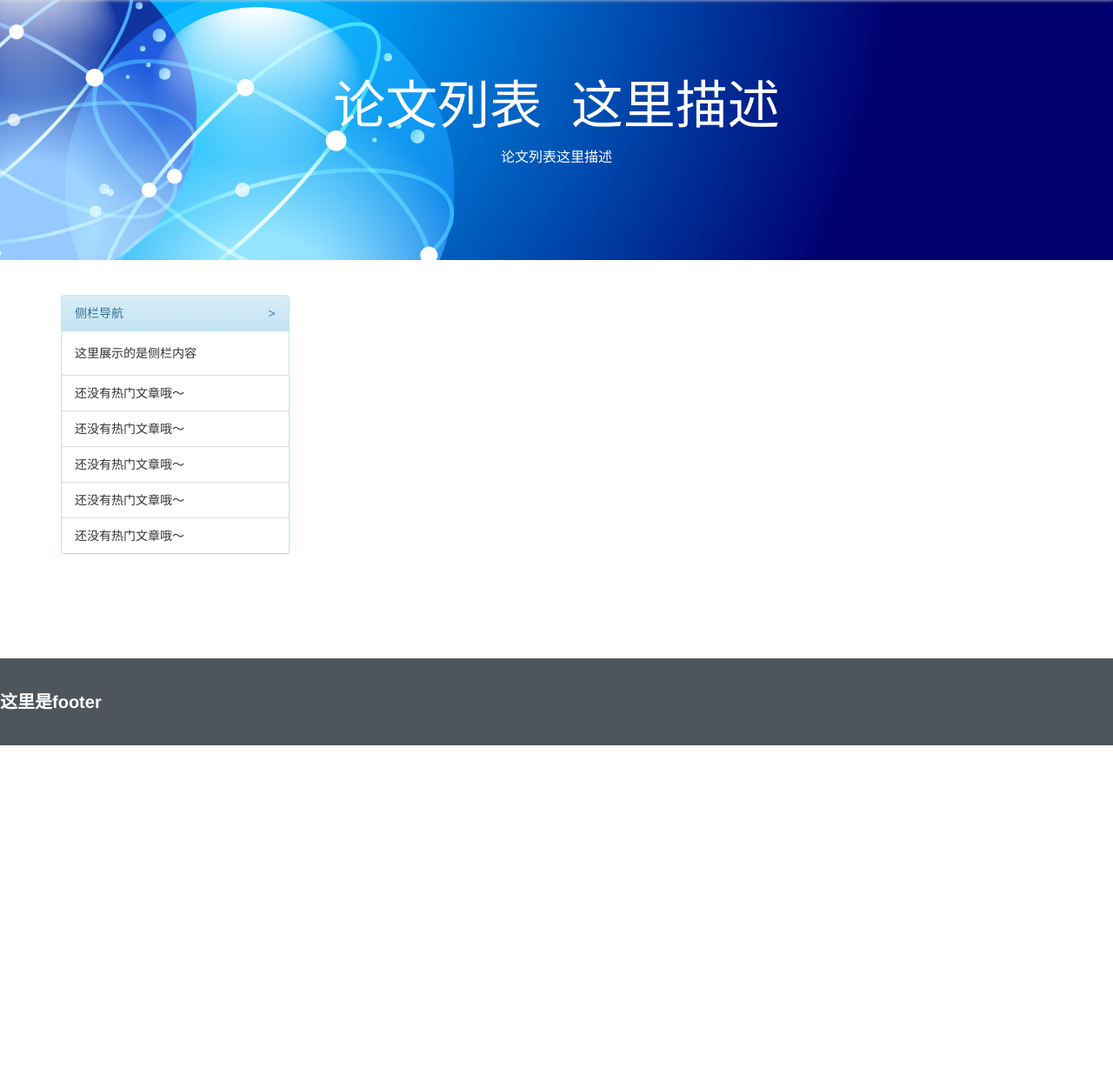
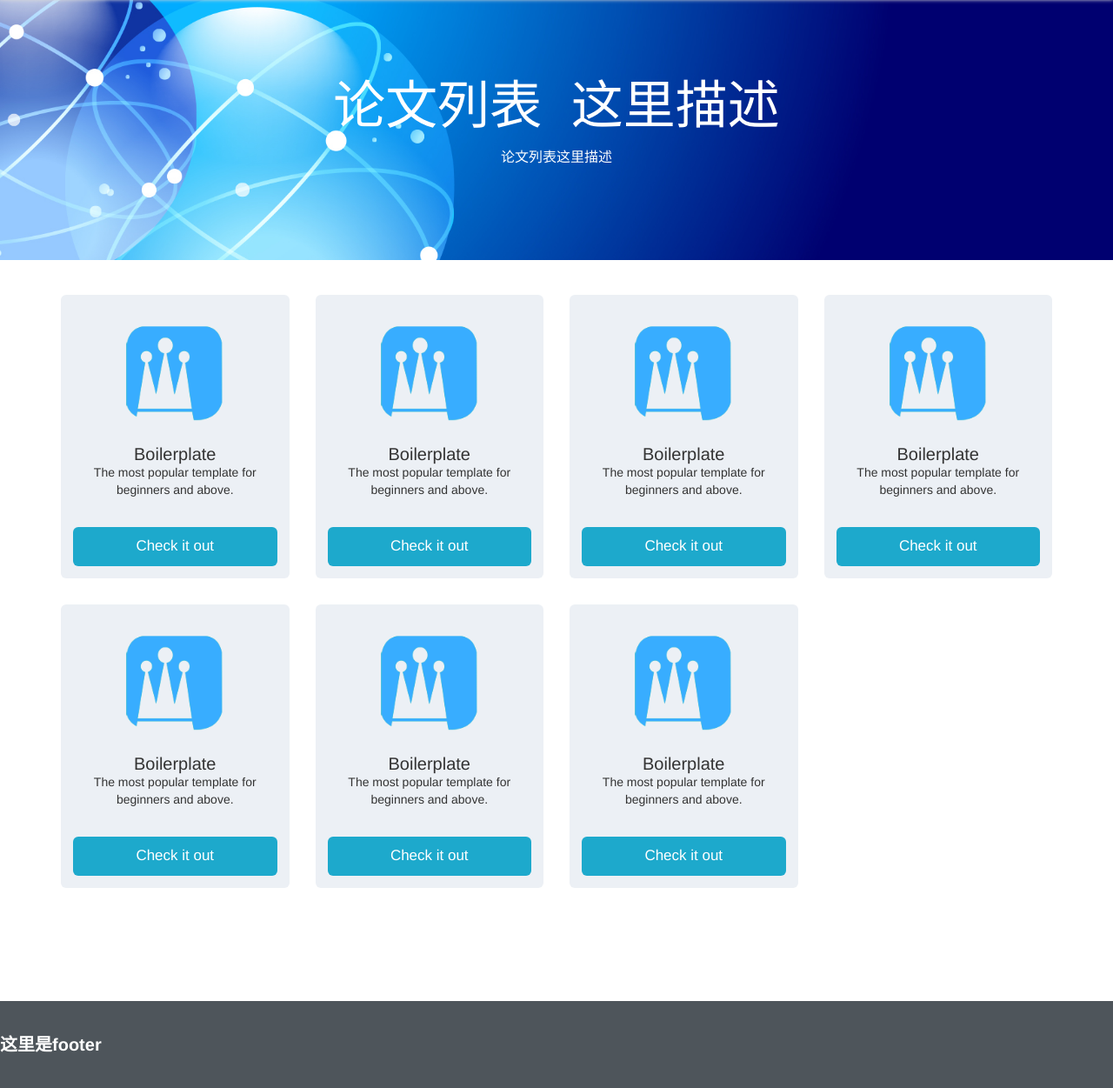
Before and after one commit to lingshanjun/datamole, a Django app: page /science/paper/ in a window 1280 px wide. Shown: the part 81-1332 px from the top of the page at 87% size. Before the commit the page ends 938 px from the top, so only its background shows below. Run offline with Django 3.2, Linux system fonts and the light colour scheme; data that the repository does not hold is empty; some libraries are stand-ins or nearby versions.

Commit message:
paper list box static

```diff
--- a/datamole/statics/science/css/paper.css
+++ b/datamole/statics/science/css/paper.css
@@ -41,3 +41,71 @@
 .lcontainer{
     margin-top: 40px;
 }
+
+/*list content*/
+.box {
+    background-color: #ecf0f5;
+    border-radius: 6px;
+    padding: 14px;
+    position: relative;
+    text-align: center;
+    margin-bottom: 30px;
+}
+
+.box img {
+    height: 100px;
+    margin: 31px 0 27px;
+    vertical-align: bottom;
+}
+
+.box .big-illustration {
+    height: 111px;
+    margin-top: 20px;
+    width: 112px;
+}
+
+.box h3 {
+    font-size: 20px;
+    margin: 0;
+}
+
+.box p {
+    margin-bottom: 33px;
+}
+
+.box.box-hot:before {
+    background: url("../img/ribbon.png") 0 0 no-repeat;
+    background-size: 82px 82px;
+    content: "";
+    height: 82px;
+    position: absolute;
+    right: -4px;
+    top: -4px;
+    width: 82px;
+}
+
+.box a {
+    display: block;
+    -webkit-box-sizing: border-box;
+    -moz-box-sizing: border-box;
+    box-sizing: border-box;
+    font-size: 16.996px;
+    line-height: 20px;
+    padding: 12px 18px 13px;
+    background: #1da9cc;
+    border: none;
+    color: #ffffff;
+    text-decoration: none;
+    text-shadow: none;
+    -webkit-border-radius: 6px;
+    -moz-border-radius: 6px;
+    border-radius: 6px;
+    -webkit-box-shadow: none;
+    -moz-box-shadow: none;
+    box-shadow: none;
+    -webkit-backface-visibility: hidden;
+    width: 100%;
+}
+
+.box a:hover {
+    background: #1fb7d8;
--- a/science/templates/paper_list.html
+++ b/science/templates/paper_list.html
@@ -13,41 +13,60 @@
 	<div class="container-fluid- container lcontainer">
 		<div class="row">
 			<div class="col-sm-3">
-				<div class="panel panel-info">
-				  	<div class="panel-heading">侧栏导航<a href="" class="pull-right"><i>></i></a></div>
-				  	<div class="panel-body">
-				    	这里展示的是侧栏内容
-				  	</div>
-				  	<!-- List group -->
-				  	<ul class="list-group">
-				  		<li class="list-group-item">还没有热门文章哦～</li>
-				  		<li class="list-group-item">还没有热门文章哦～</li>
-				  		<li class="list-group-item">还没有热门文章哦～</li>
-				  		<li class="list-group-item">还没有热门文章哦～</li>
-				  		<li class="list-group-item">还没有热门文章哦～</li>
-				  	</ul>
-				  	{% comment %}
-				  	<ul class="list-group">
-				  		{% for obj in hot %}
-				    	<li class="list-group-item"><a href="/blog/{{obj.id}}/">{{forloop.counter}}&nbsp;&nbsp;{{obj.title}}&nbsp;&nbsp;<span class="badge">{{obj.counts}}</span></a></li>
-				    	{% empty%}
-				    	<li class="list-group-item">还没有热门文章哦～</li>
-				    	{% endfor %}
-				  	</ul>
-				  	{% endcomment%}
+				<div class="box">
+					<img class="big-illustration" alt="Spaceship" src="{% static 'science/img/default.png' %}">
+					<h3>Boilerplate</h3>
+					<p>The most popular template for beginners and above.</p>
+					<a href="" target="_blank">Check it out</a>
 				</div>
 			</div>
-			<div class="col-sm-9">
-				{% for obj in papers %}
-				<div class="well">
-					<ul class="list-group">
-						<li class="list-group-item">标题:{{obj.title}}</li>
-						<li class="list-group-item">作者:{% for author in obj.authors.all %}{{author}} {% endfor %}</li>
-						<li class="list-group-item">所有作者:{{obj.all_authors }}</li>
-						<li class="list-group-item">下载: <a href="{{obj.dl_file.url}}" target="_blank" class="fa fa-cloud-download"></a></li>
-					</ul>
+			<div class="col-sm-3">
+				<div class="box">
+					<img class="big-illustration" alt="Spaceship" src="{% static 'science/img/default.png' %}">
+					<h3>Boilerplate</h3>
+					<p>The most popular template for beginners and above.</p>
+					<a href="" target="_blank">Check it out</a>
 				</div>
-				{% endfor %}
+			</div>
+			<div class="col-sm-3">
+				<div class="box">
+					<img class="big-illustration" alt="Spaceship" src="{% static 'science/img/default.png' %}">
+					<h3>Boilerplate</h3>
+					<p>The most popular template for beginners and above.</p>
+					<a href="" target="_blank">Check it out</a>
+				</div>
+			</div>
+			<div class="col-sm-3">
+				<div class="box">
+					<img class="big-illustration" alt="Spaceship" src="{% static 'science/img/default.png' %}">
+					<h3>Boilerplate</h3>
+					<p>The most popular template for beginners and above.</p>
+					<a href="" target="_blank">Check it out</a>
+				</div>
+			</div>
+			<div class="col-sm-3">
+				<div class="box">
+					<img class="big-illustration" alt="Spaceship" src="{% static 'science/img/default.png' %}">
+					<h3>Boilerplate</h3>
+					<p>The most popular template for beginners and above.</p>
+					<a href="" target="_blank">Check it out</a>
+				</div>
+			</div>
+			<div class="col-sm-3">
+				<div class="box">
+					<img class="big-illustration" alt="Spaceship" src="{% static 'science/img/default.png' %}">
+					<h3>Boilerplate</h3>
+					<p>The most popular template for beginners and above.</p>
+					<a href="" target="_blank">Check it out</a>
+				</div>
+			</div>
+			<div class="col-sm-3">
+				<div class="box">
+					<img class="big-illustration" alt="Spaceship" src="{% static 'science/img/default.png' %}">
+					<h3>Boilerplate</h3>
+					<p>The most popular template for beginners and above.</p>
+					<a href="" target="_blank">Check it out</a>
+				</div>
 			</div>
 		</div>
 	</div>
```
Also changed, not shown: datamole/statics/science/img/default.png (added).
